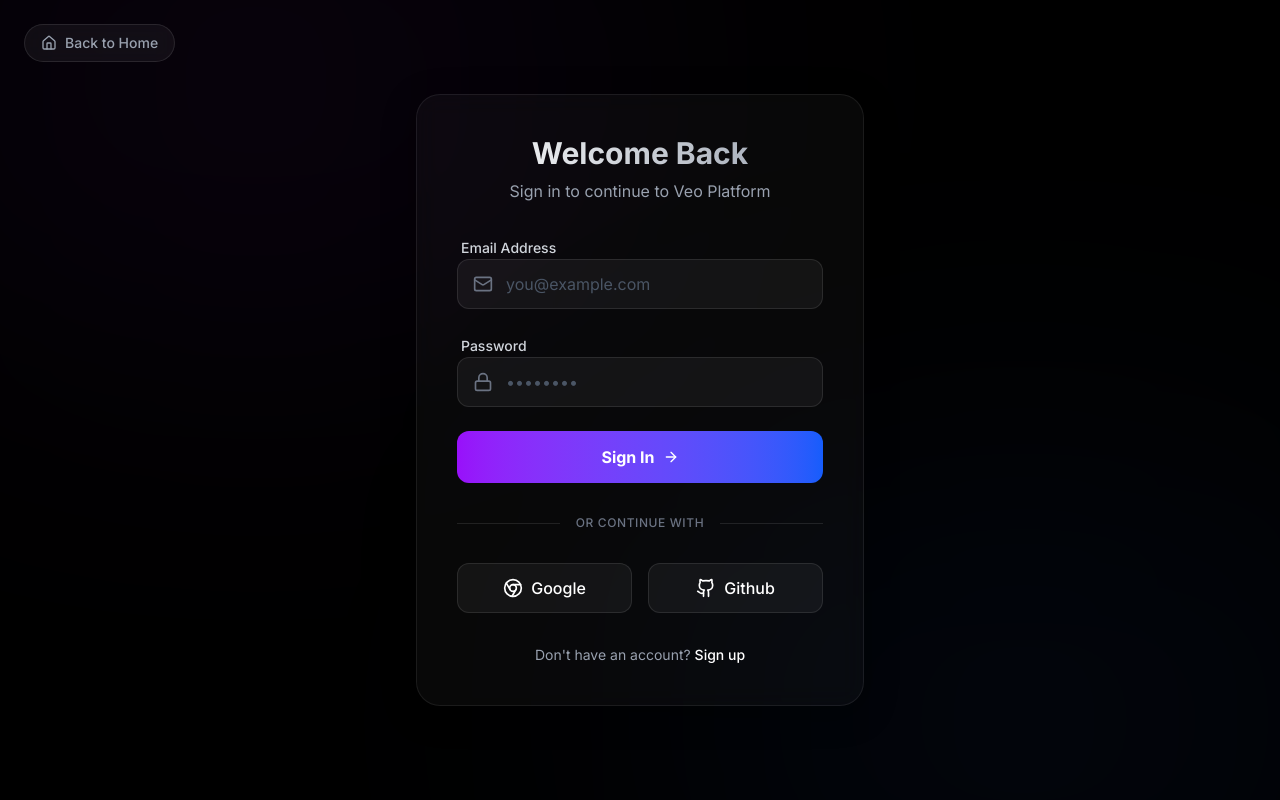
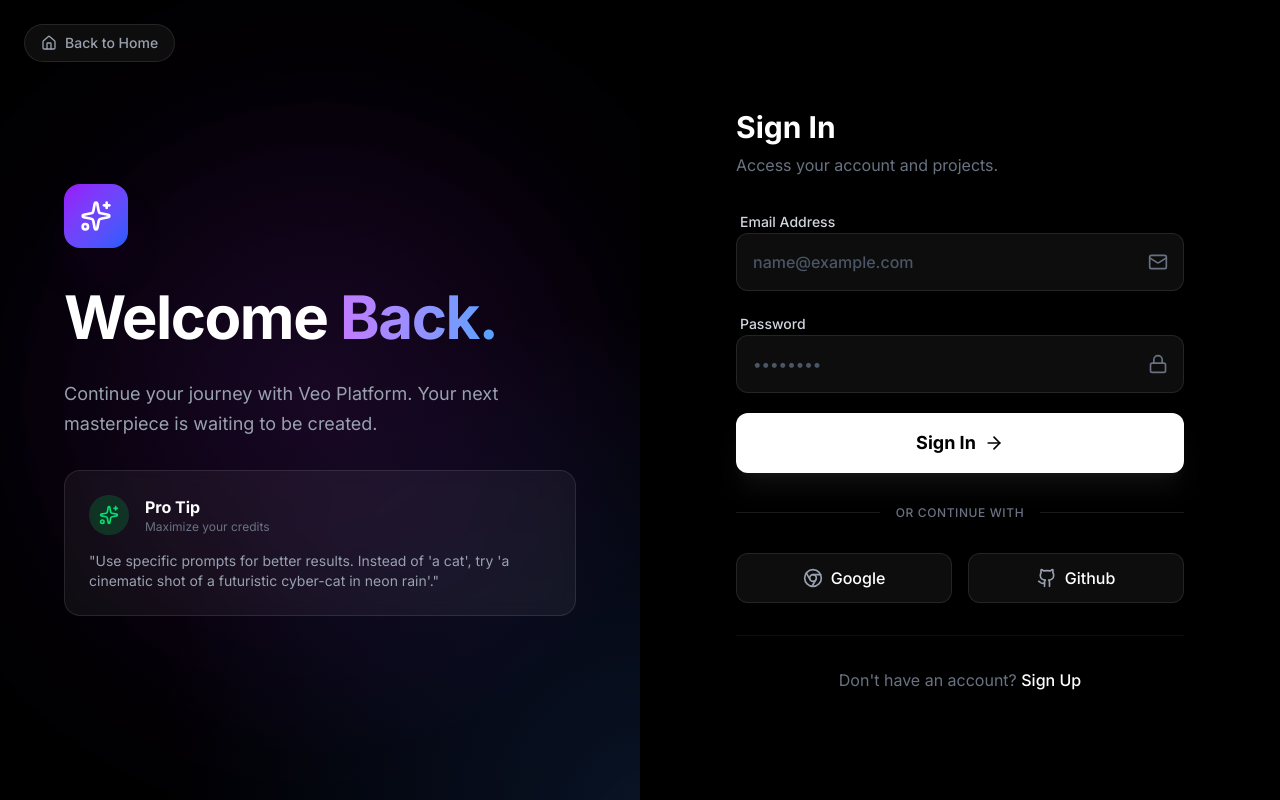
Before and after one commit to mohamedziro-coder/veo3-platform, a Next.js app: page /login in a window 1280 px wide. Built offline with nearby package versions, Linux system fonts and the light colour scheme.

Commit message:
fix: resolve hydration error and React hooks order in voice page

```diff
--- a/src/app/login/page.tsx
+++ b/src/app/login/page.tsx
@@ -2,7 +2,7 @@
 
 import Link from "next/link";
 import { motion } from "framer-motion";
-import { Mail, Lock, ArrowRight, Github, Chrome } from "lucide-react";
+import { Mail, Lock, ArrowRight, Github, Chrome, Sparkles } from "lucide-react";
 import { useState } from "react";
 import { useRouter } from "next/navigation";
 
@@ -45,74 +45,128 @@ export default function LoginPage() {
     };
 
     return (
-        <main className="min-h-screen flex items-center justify-center p-4 relative overflow-hidden bg-black">
-            {/* Background Ambience */}
-            <div className="fixed inset-0 pointer-events-none">
-                <div className="absolute top-[-20%] left-[-10%] w-[60%] h-[60%] rounded-full bg-purple-900/10 blur-[150px]" />
-                <div className="absolute bottom-[-20%] right-[-10%] w-[60%] h-[60%] rounded-full bg-blue-900/10 blur-[150px]" />
+        <main className="min-h-screen flex bg-black overflow-hidden font-sans selection:bg-purple-500/30">
+            {/* LEFT SIDE - VISUALS (Desktop Only) */}
+            <div className="hidden lg:flex w-1/2 relative bg-black items-center justify-center p-12 overflow-hidden">
+                <div className="absolute inset-0 z-0">
+                    <div className="absolute top-0 left-0 w-full h-full bg-[radial-gradient(circle_at_50%_50%,rgba(168,85,247,0.1),transparent_70%)]" />
+                    <div className="absolute bottom-0 right-0 w-[80%] h-[80%] bg-[radial-gradient(circle_at_100%_100%,rgba(59,130,246,0.15),transparent_60%)]" />
+                    <div className="absolute top-1/2 left-1/2 -translate-x-1/2 -translate-y-1/2 w-[600px] h-[600px] bg-purple-600/5 blur-[120px] rounded-full animate-pulse" />
                 </div>
 
+                <div className="relative z-10 max-w-lg">
                     <motion.div
                         initial={{ opacity: 0, y: 20 }}
                         animate={{ opacity: 1, y: 0 }}
-                className="w-full max-w-md relative z-10"
+                        transition={{ duration: 0.8, ease: "easeOut" }}
                     >
-                <div className="glass-panel p-8 md:p-10 rounded-3xl border border-white/10 bg-black/40 backdrop-blur-xl">
-                    <div className="text-center mb-8">
-                        <h1 className="text-3xl font-bold bg-clip-text text-transparent bg-gradient-to-r from-white to-gray-400 mb-2">Welcome Back</h1>
-                        <p className="text-gray-400">Sign in to continue to Veo Platform</p>
+                        <div className="w-16 h-16 rounded-2xl bg-gradient-to-br from-purple-600 to-blue-600 flex items-center justify-center mb-8 shadow-2xl shadow-purple-900/20">
+                            <Sparkles className="w-8 h-8 text-white" />
+                        </div>
+                        <h1 className="text-6xl font-bold tracking-tight text-white mb-6 leading-tight">
+                            Welcome <span className="text-transparent bg-clip-text bg-gradient-to-r from-purple-400 to-blue-400">Back.</span>
+                        </h1>
+                        <p className="text-lg text-gray-400 leading-relaxed mb-8">
+                            Continue your journey with Veo Platform. Your next masterpiece is waiting to be created.
+                        </p>
+
+                        <div className="p-6 rounded-2xl bg-white/5 border border-white/10 backdrop-blur-sm">
+                            <div className="flex items-center gap-4 mb-4">
+                                <div className="w-10 h-10 rounded-full bg-green-500/20 flex items-center justify-center text-green-400">
+                                    <Sparkles className="w-5 h-5" />
+                                </div>
+                                <div>
+                                    <div className="text-white font-bold">Pro Tip</div>
+                                    <div className="text-xs text-gray-500">Maximize your credits</div>
+                                </div>
+                            </div>
+                            <p className="text-sm text-gray-400">
+                                "Use specific prompts for better results. Instead of 'a cat', try 'a cinematic shot of a futuristic cyber-cat in neon rain'."
+                            </p>
+                        </div>
+                    </motion.div>
+                </div>
             </div>
 
-                    <form onSubmit={handleSubmit} className="space-y-6">
-                        {error && (
+            {/* RIGHT SIDE - FORM */}
+            <div className="w-full lg:w-1/2 relative flex items-center justify-center p-6 lg:p-12">
+                {/* Mobile Background */}
+                <div className="absolute inset-0 lg:hidden pointer-events-none z-0">
+                    <div className="absolute top-[-20%] right-[-20%] w-[80%] h-[80%] bg-purple-900/20 blur-[100px] rounded-full" />
+                    <div className="absolute bottom-[-20%] left-[-20%] w-[80%] h-[80%] bg-blue-900/20 blur-[100px] rounded-full" />
+                </div>
+
+                <div className="w-full max-w-md relative z-10">
                     <motion.div
-                                initial={{ opacity: 0, scale: 0.95 }}
-                                animate={{ opacity: 1, scale: 1 }}
-                                className="p-4 rounded-xl bg-red-500/10 border border-red-500/20 text-red-500 text-sm text-center"
+                        initial={{ opacity: 0 }}
+                        animate={{ opacity: 1 }}
+                        className="mb-8 lg:hidden"
                     >
-                                {error}
+                        <div className="flex items-center gap-2 font-bold text-xl tracking-tighter text-white">
+                            <div className="w-8 h-8 rounded-lg bg-gradient-to-br from-purple-600 to-blue-600 flex items-center justify-center">
+                                <Sparkles className="w-4 h-4 text-white" />
+                            </div>
+                            <span>Veo Platform</span>
+                        </div>
                     </motion.div>
-                        )}
+
+                    <motion.div
+                        initial={{ opacity: 0, x: 20 }}
+                        animate={{ opacity: 1, x: 0 }}
+                        className="relative"
+                    >
+                        <div className="mb-8">
+                            <h2 className="text-3xl font-bold text-white mb-2">Sign In</h2>
+                            <p className="text-gray-500">Access your account and projects.</p>
+                        </div>
+
+                        <form onSubmit={handleSubmit} className="space-y-5">
                             <div className="space-y-2">
                                 <label className="text-sm font-medium text-gray-300 ml-1">Email Address</label>
                                 <div className="relative group/input">
-                                <Mail className="absolute left-4 top-1/2 -translate-y-1/2 w-5 h-5 text-gray-500 group-focus-within/input:text-purple-400 transition-colors" />
                                     <input
                                         type="email"
                                         value={email}
                                         onChange={(e) => setEmail(e.target.value)}
-                                    placeholder="you@example.com"
-                                    className="w-full pl-12 pr-4 py-3 rounded-xl bg-white/5 border border-white/10 text-white placeholder-gray-600 focus:outline-none focus:border-purple-500/50 focus:ring-1 focus:ring-purple-500/20 transition-all"
+                                        placeholder="name@example.com"
+                                        className="w-full pl-4 pr-4 py-4 rounded-xl bg-white/5 border border-white/10 text-white placeholder-gray-600 focus:outline-none focus:border-purple-500 focus:bg-white/10 transition-all font-medium"
+                                        required
                                     />
+                                    <Mail className="absolute right-4 top-1/2 -translate-y-1/2 w-5 h-5 text-gray-500 pointer-events-none" />
                                 </div>
                             </div>
-
                             <div className="space-y-2">
                                 <label className="text-sm font-medium text-gray-300 ml-1">Password</label>
                                 <div className="relative group/input">
-                                <Lock className="absolute left-4 top-1/2 -translate-y-1/2 w-5 h-5 text-gray-500 group-focus-within/input:text-purple-400 transition-colors" />
                                     <input
                                         type="password"
                                         value={password}
                                         onChange={(e) => setPassword(e.target.value)}
                                         placeholder="••••••••"
-                                    className="w-full pl-12 pr-4 py-3 rounded-xl bg-white/5 border border-white/10 text-white placeholder-gray-600 focus:outline-none focus:border-purple-500/50 focus:ring-1 focus:ring-purple-500/20 transition-all"
+                                        className="w-full pl-4 pr-4 py-4 rounded-xl bg-white/5 border border-white/10 text-white placeholder-gray-600 focus:outline-none focus:border-purple-500 focus:bg-white/10 transition-all font-medium"
+                                        required
                                     />
+                                    <Lock className="absolute right-4 top-1/2 -translate-y-1/2 w-5 h-5 text-gray-500 pointer-events-none" />
                                 </div>
                             </div>
 
+                            {error && (
+                                <div className="p-3 rounded-lg bg-red-500/10 border border-red-500/20 text-red-400 text-sm text-center">
+                                    {error}
+                                </div>
+                            )}
 
                             <button
                                 type="submit"
                                 disabled={isLoading}
-                            className="w-full py-3.5 rounded-xl bg-gradient-to-r from-purple-600 to-blue-600 text-white font-bold hover:shadow-lg hover:shadow-purple-500/25 transition-all transform hover:scale-[1.02] active:scale-[0.98] disabled:opacity-50 disabled:cursor-not-allowed flex items-center justify-center gap-2"
+                                className="w-full py-4 rounded-xl bg-white text-black font-bold text-lg hover:bg-gray-200 transition-all transform hover:scale-[1.01] active:scale-[0.99] disabled:opacity-50 disabled:cursor-not-allowed flex items-center justify-center gap-2 shadow-xl shadow-white/5"
                             >
                                 {isLoading ? (
-                                <div className="w-5 h-5 border-2 border-white/30 border-t-white rounded-full animate-spin" />
+                                    <div className="w-5 h-5 border-2 border-black/30 border-t-black rounded-full animate-spin" />
                                 ) : (
                                     <>
                                         <span>Sign In</span>
-                                    <ArrowRight className="w-4 h-4" />
+                                        <ArrowRight className="w-5 h-5" />
                                     </>
                                 )}
                             </button>
@@ -125,24 +179,27 @@ export default function LoginPage() {
                         </div>
 
                         <div className="grid grid-cols-2 gap-4">
-                        <button className="flex items-center justify-center gap-2 py-3 rounded-xl bg-white/5 border border-white/10 hover:bg-white/10 transition-colors text-white font-medium">
-                            <Chrome className="w-5 h-5" />
+                            <button className="flex items-center justify-center gap-2 py-3 rounded-xl bg-white/5 border border-white/10 hover:bg-white/10 transition-colors text-white font-medium group">
+                                <Chrome className="w-5 h-5 text-gray-400 group-hover:text-white transition-colors" />
                                 <span>Google</span>
                             </button>
-                        <button className="flex items-center justify-center gap-2 py-3 rounded-xl bg-white/5 border border-white/10 hover:bg-white/10 transition-colors text-white font-medium">
-                            <Github className="w-5 h-5" />
+                            <button className="flex items-center justify-center gap-2 py-3 rounded-xl bg-white/5 border border-white/10 hover:bg-white/10 transition-colors text-white font-medium group">
+                                <Github className="w-5 h-5 text-gray-400 group-hover:text-white transition-colors" />
                                 <span>Github</span>
                             </button>
                         </div>
 
-                    <div className="mt-8 text-center text-sm text-gray-400">
+                        <div className="mt-8 pt-8 border-t border-white/5 text-center">
+                            <p className="text-gray-500">
                                 Don't have an account?{" "}
                                 <Link href="/signup" className="text-white hover:text-purple-400 font-medium transition-colors">
-                            Sign up
+                                    Sign Up
                                 </Link>
+                            </p>
+                        </div>
+                    </motion.div>
                 </div>
             </div>
-            </motion.div>
         </main>
     );
 }
--- a/src/app/signup/page.tsx
+++ b/src/app/signup/page.tsx
@@ -6,7 +6,6 @@ import { Mail, Lock, User, ArrowRight, Github, Chrome, Sparkles, Video } from "l
 import { useState } from "react";
 import { useRouter } from "next/navigation";
 import { cn } from "@/lib/utils";
-import { useRouter } from "next/navigation";
 
 export default function SignupPage() {
     const [step, setStep] = useState<'form' | 'verify'>('form');
```
Lines whose indentation alone changed are shown as unchanged.
